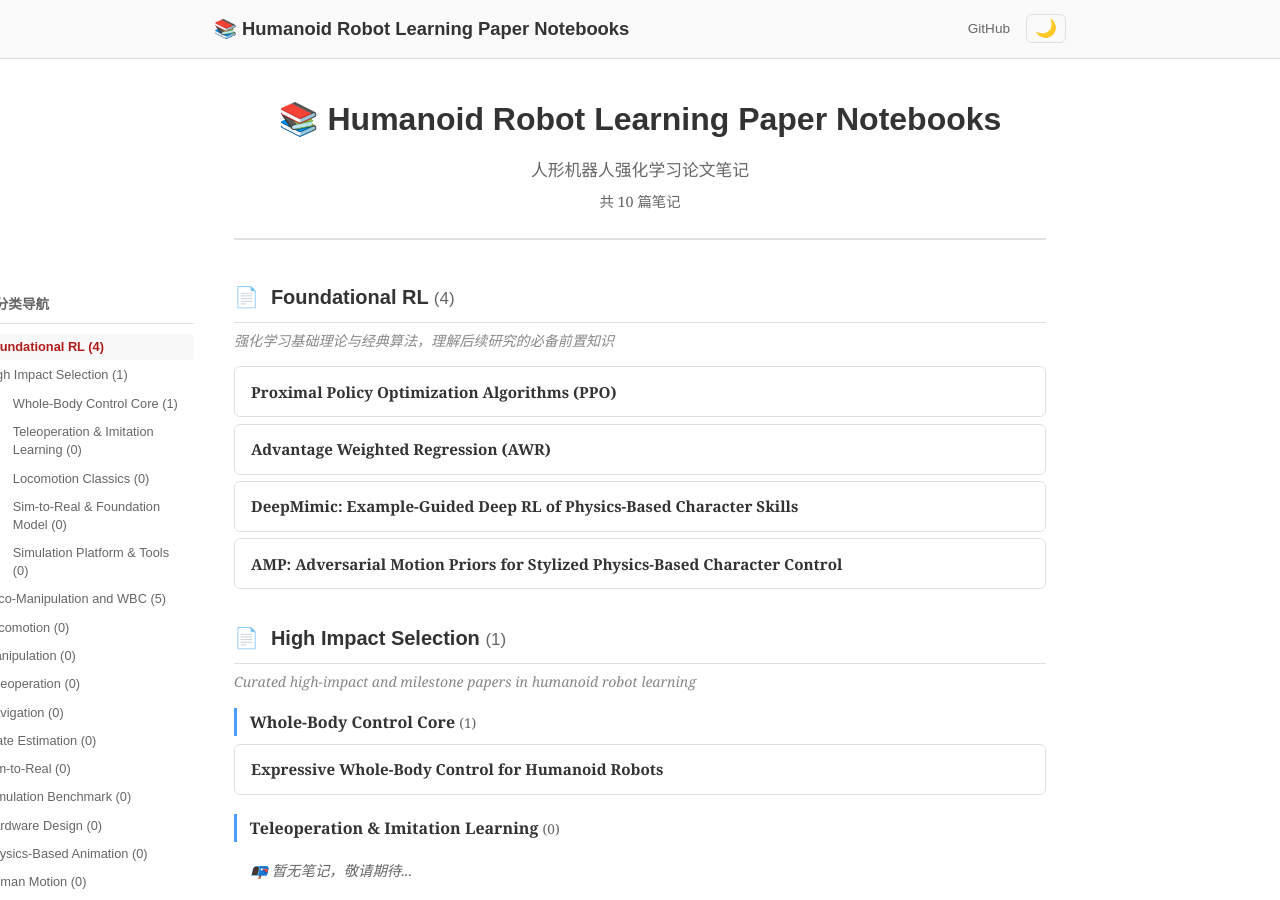
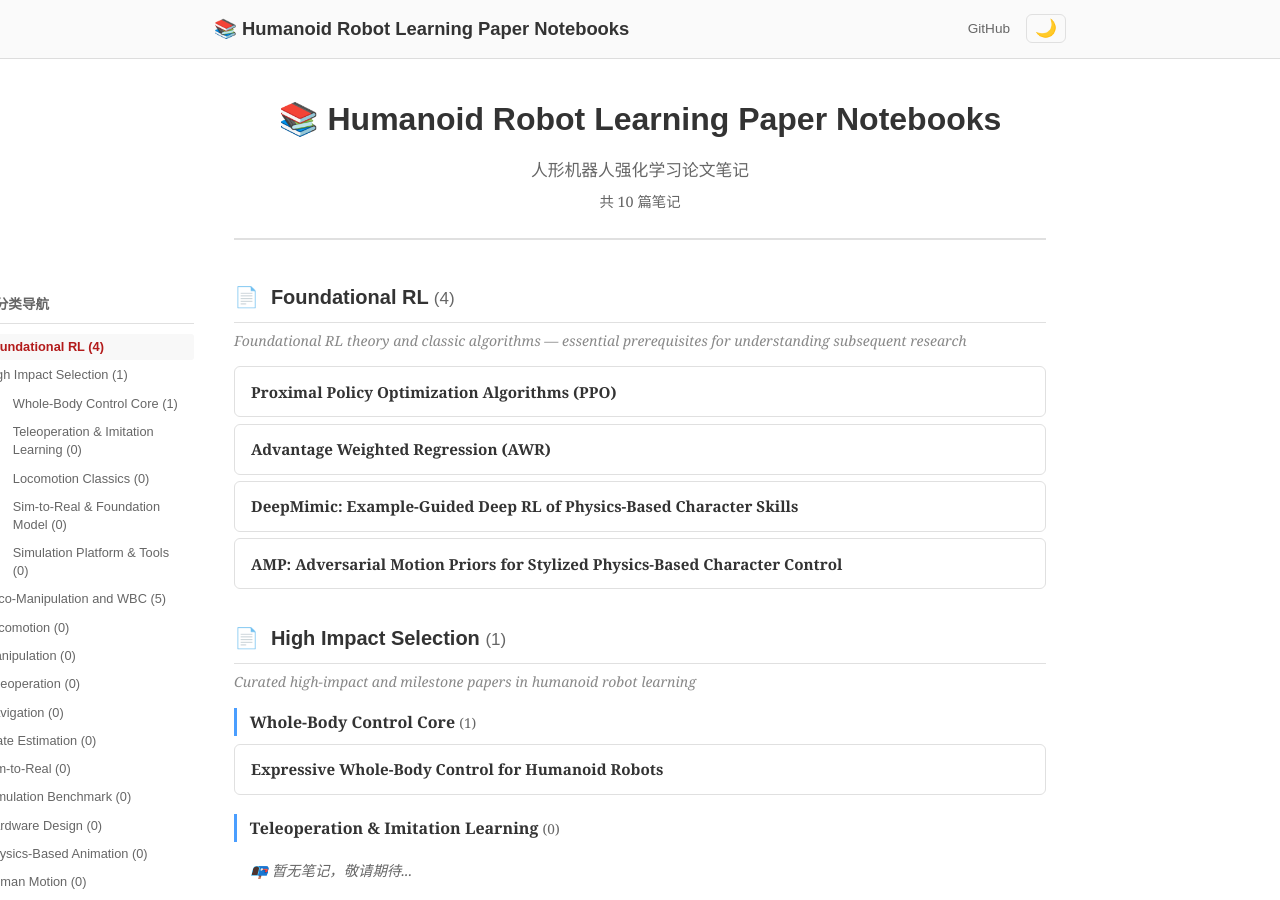
Before and after one commit to ImChong/Humanoid_Robot_Learning_Paper_Notebooks, a Jekyll site: the page built from index.html, in a window 1280 px wide and 900 px high. Built offline with Jekyll 4.4.1, drawn with Linux system fonts in a browser that asks for light colours.

Commit message:
style: Foundational RL 副标题改为英文

```diff
--- a/_data/papers.json
+++ b/_data/papers.json
@@ -27,7 +27,7 @@
         "dir": "AMP_Adversarial_Motion_Priors_for_Stylized_Physics-Based_Character_Control"
       }
     ],
-    "subtitle": "强化学习基础理论与经典算法，理解后续研究的必备前置知识"
+    "subtitle": "Foundational RL theory and classic algorithms — essential prerequisites for understanding subsequent research"
   },
   "02_High_Impact_Selection": {
     "display_name": "High Impact Selection",
```
